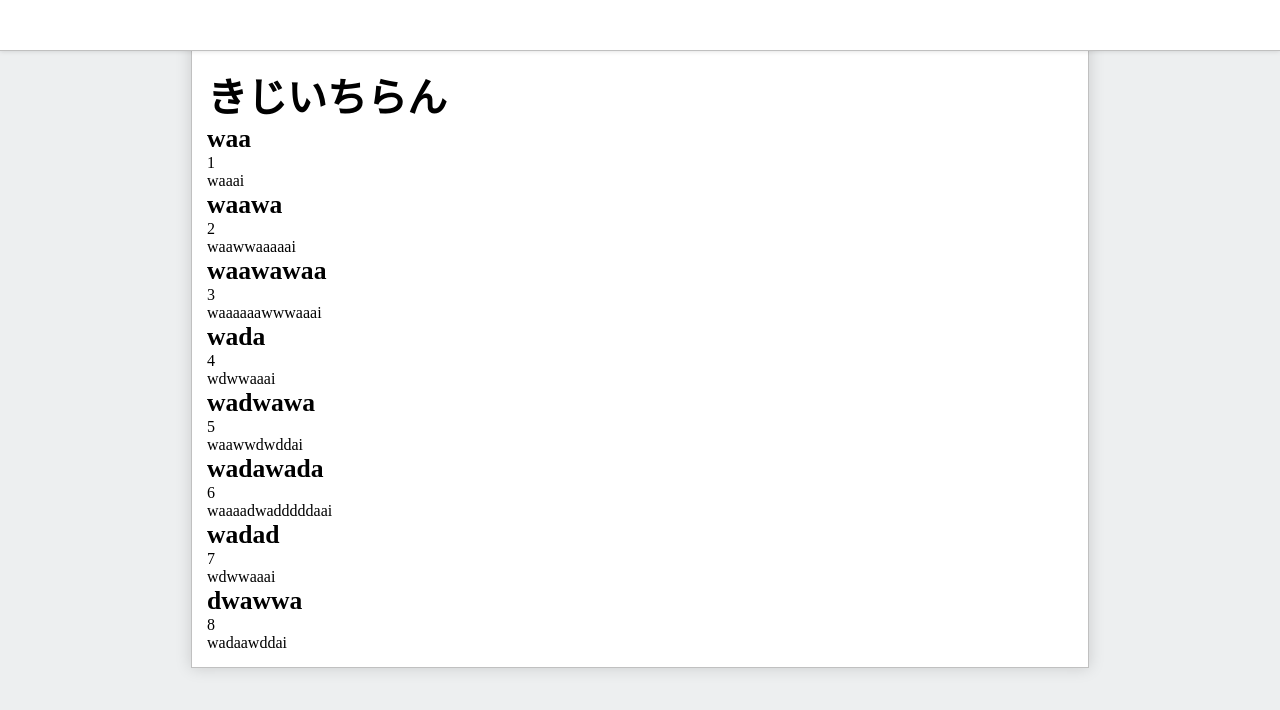
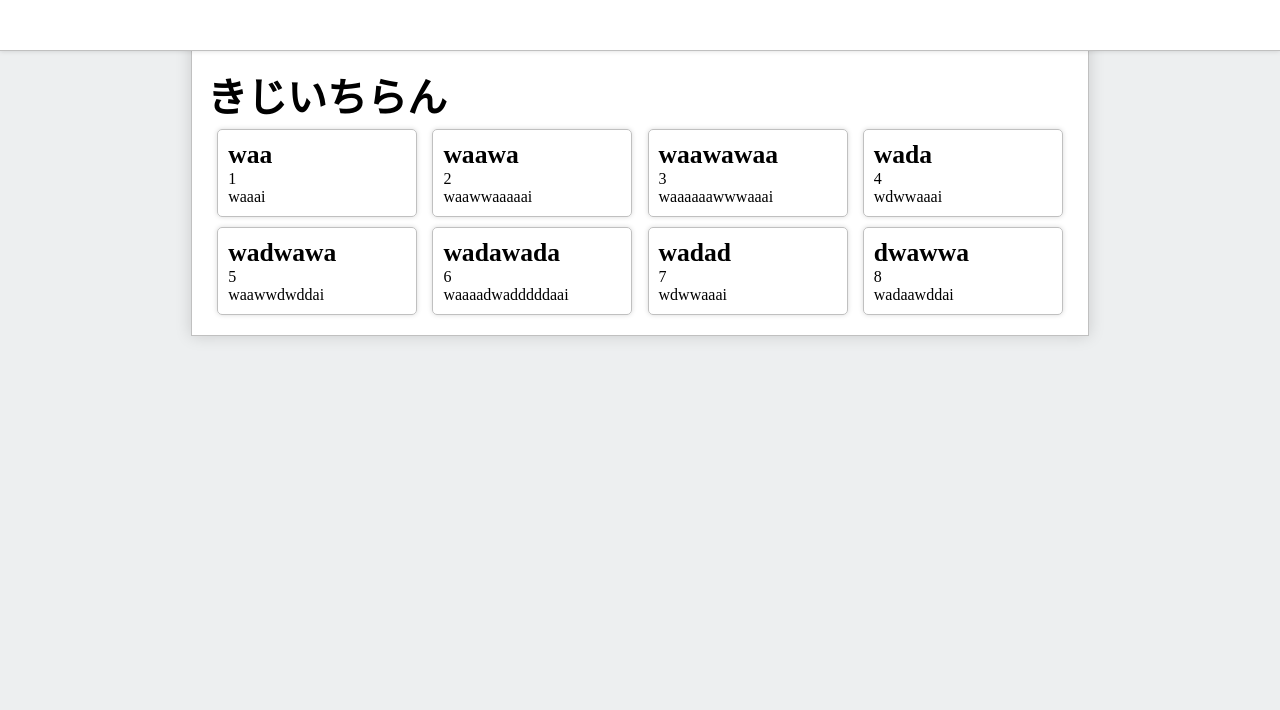
Before and after one commit to ajunajunajun/DIYkeiziban, a React (Create React App) app: page /article in a window 1280 px wide. Shown: the top 710 px of the page. Built offline with nearby package versions, Linux system fonts and the light colour scheme.

Commit message:
write scss

```diff
--- a/src/styles/components/_button.scss
+++ b/src/styles/components/_button.scss
@@ -1,10 +1,24 @@
 @charset "UTF-8";
 
 .c-button {
+  display: inline-block;
+  margin: 5px;
+  background: white;
+  text-decoration: none;
+  color: black;
+  border: 1px solid silver;
+  border-radius: 5px;
+  box-shadow: 0 0 5px rgba(0, 0, 0, 0.15);
   &--small {
+    font-size: 0.75rem;
+    padding: 0.25rem 0.5rem;
   }
   &--medium {
+    font-size: 1rem;
+    padding: 0.5rem 1rem;
   }
   &--large {
+    font-size: 1.25rem;
+    padding: 1rem 2rem;
   }
 }
--- a/src/styles/components/_card.scss
+++ b/src/styles/components/_card.scss
@@ -0,0 +1,21 @@
+@charset "UTF-8";
+
+.p-cardgroup {
+  width: 100%;
+  display: flex;
+  flex-wrap: wrap;
+  justify-content: space-evenly;
+}
+
+.c-card {
+  width: 178px;
+  height: 100%;
+  padding: 10px;
+  margin: 5px;
+  border: 1px solid silver;
+  border-radius: 5px;
+  box-shadow: 0 0 5px rgba(0, 0, 0, 0.15);
+  & {
+    word-wrap: break-word;
+  }
+}
```
